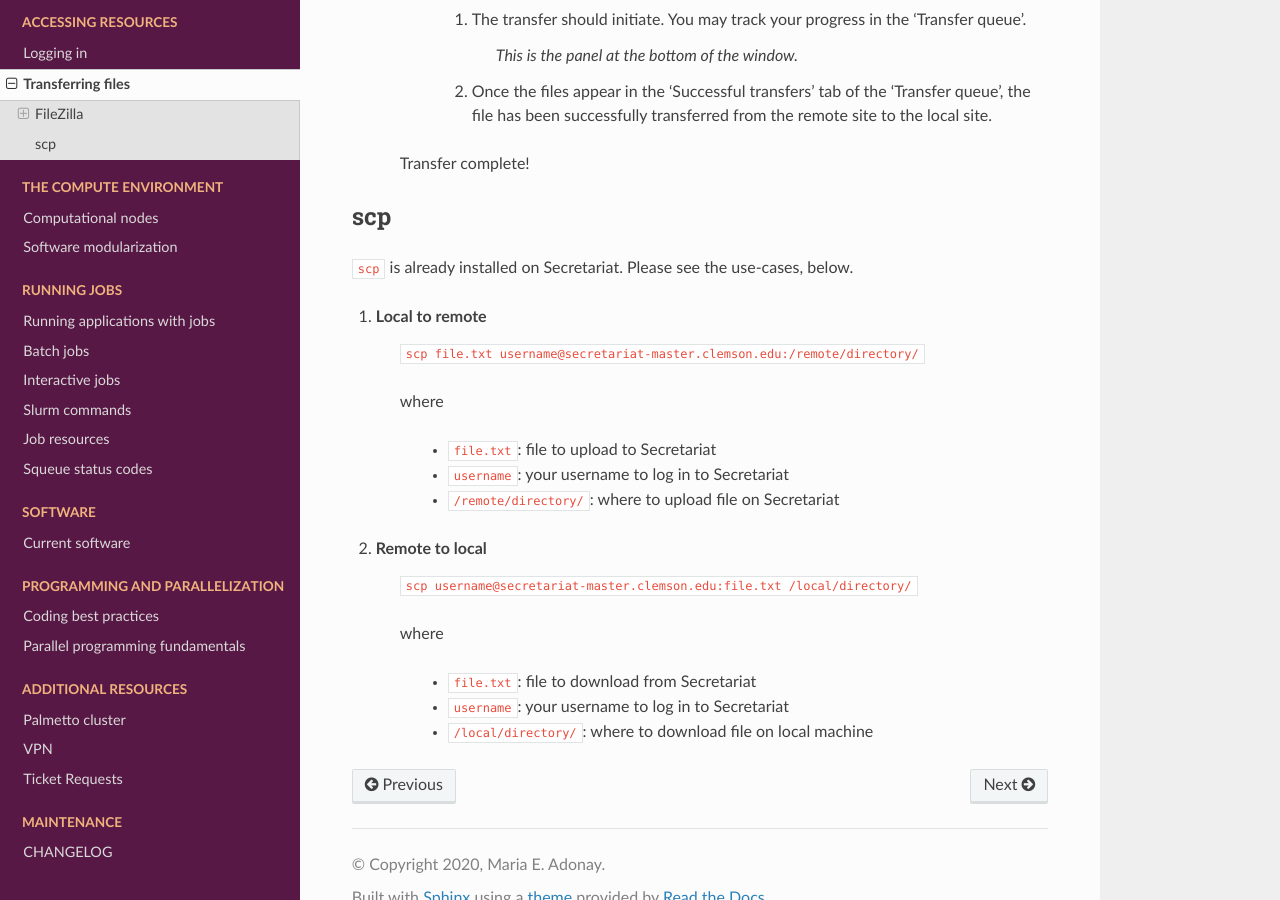
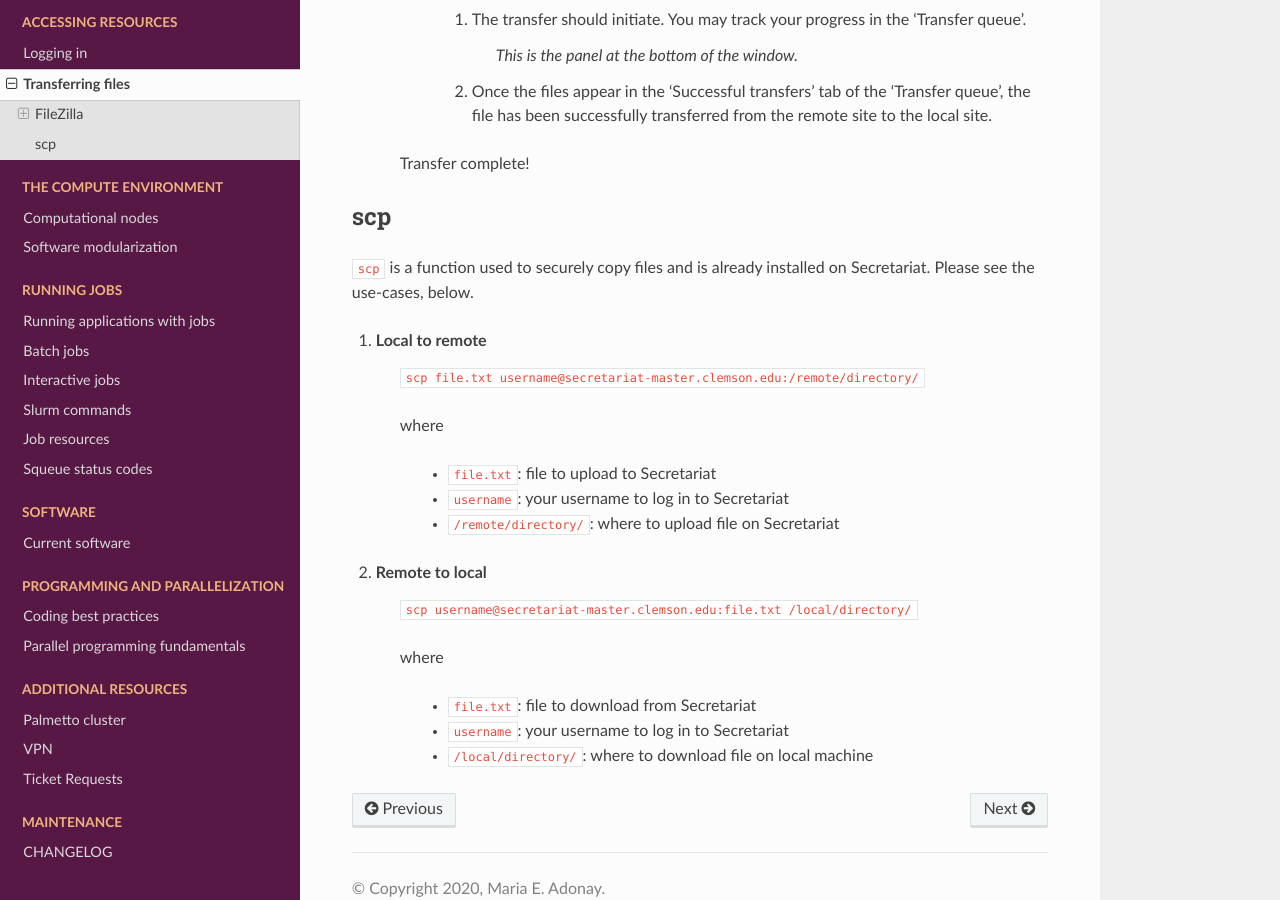
Before and after one commit to amalgamaria/secretariat, a Sphinx documentation site: the page built from docs/access/transferring-files.rst, in a window 1280 px wide and 900 px high, scrolled down 2144 px. Built offline with Sphinx 7.4.7 and the Read the Docs theme 2.0.0, drawn with Linux system fonts in a browser that asks for light colours.

Commit message:
Add content

```diff
--- a/docs/access/transferring-files.rst
+++ b/docs/access/transferring-files.rst
@@ -103,7 +103,7 @@ Once you have established a connection, you may initiate uploads and downloads b
 scp
 ---
 
-``scp`` is already installed on Secretariat. Please see the use-cases, below.
+``scp`` is a function used to securely copy files and is already installed on Secretariat. Please see the use-cases, below.
 
 1. **Local to remote**
 
```
